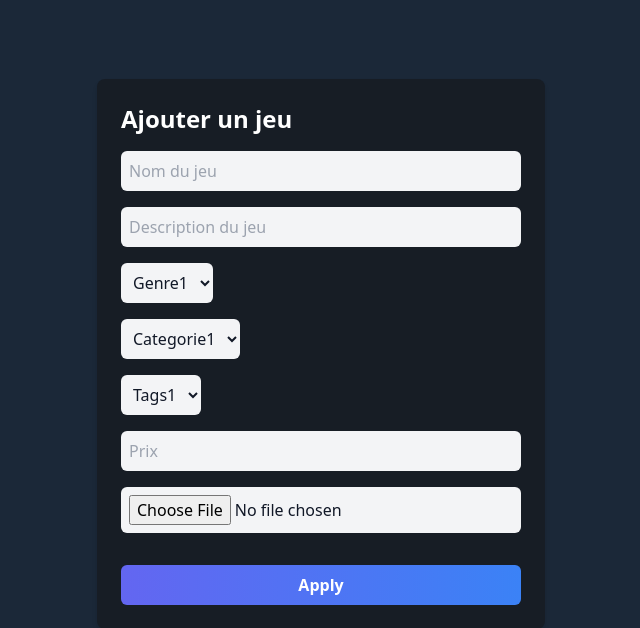
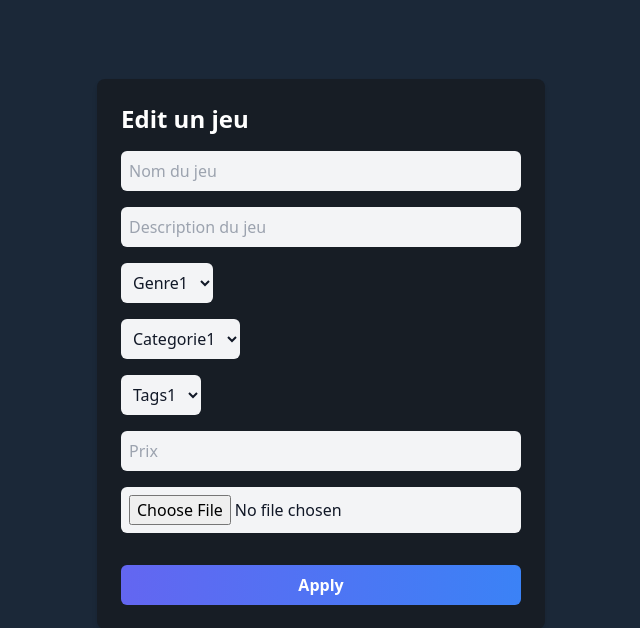
Before and after one commit to Sqwado/DashPySteam, a Flask app: page /edit in a window 1280 px wide. Shown: the part 179-807 px from the top of the page, without its empty margins (319-959 px from the left). Run offline with Flask 3, Linux system fonts and the light colour scheme; parts of the project's set-up code (start-up, migrations or seed data) failed here and were passed over; some libraries are stand-ins or nearby versions.

Commit message:
ajout button delete + page edit

```diff
--- a/app.py
+++ b/app.py
@@ -340,13 +340,13 @@ def game(appid):
     return render_template('game.html', data=game)
 
 @app.route('/create')
-def admin():
+def create():
 
     return render_template('create.html')
 
 
 @app.route('/edit')
-def admin():
+def edit():
 
     return render_template('edit.html')
 
--- a/templates/edit.html
+++ b/templates/edit.html
@@ -16,7 +16,7 @@
 <main>
     <div class="flex flex-col items-center justify-center h-screen">
         <div class="w-full max-w-md rounded-lg shadow-md p-6 bg-[#171D25]">
-            <h2 class="text-2xl font-bold text-white mb-4">Ajouter un jeu</h2>
+            <h2 class="text-2xl font-bold text-white mb-4">Edit un jeu</h2>
 
             <form class="flex flex-col">
                 <input type="text" class="bg-gray-100 text-gray-900 border-0 rounded-md p-2 mb-4 focus:bg-gray-200 focus:outline-none focus:ring-1 focus:ring-blue-500 transition ease-in-out duration-150" placeholder="Nom du jeu">
--- a/templates/game.html
+++ b/templates/game.html
@@ -52,9 +52,12 @@
                 </select>
             </div>
         </div>
+
+        <a href="/edit">Edit</a>
     </header>
 
     <main class="w-screen h-5/6 flex ">
+        <button class="bg-red-500 p-2 rounded text-white w-32 h-12 absolute right-10 top-40 opacity-20 hover:opacity-100">Delete</button>
         <article class="w-full flex flex-wrap p-2 overflow-y-scroll justify-around">
             <div class="h-2/3 w-full bg-blue-500">
                 <img src="{{data['Header image']}}" alt="image jeu" class="h-full w-full object-cover" />
```
